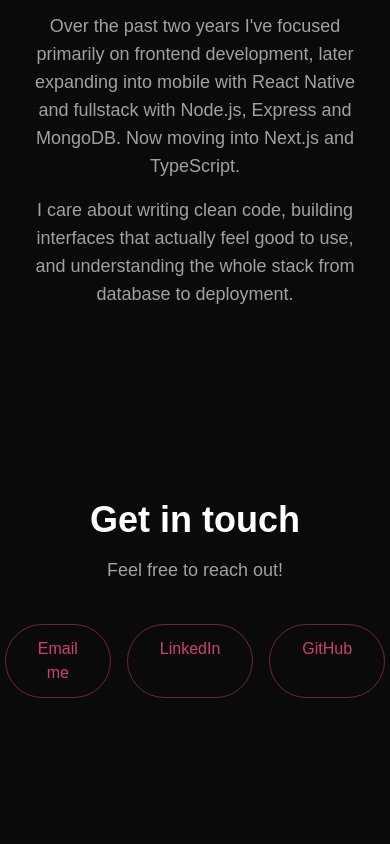
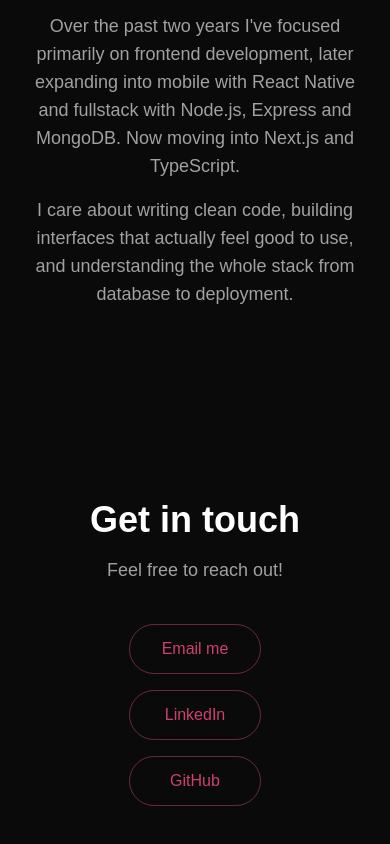
Before and after one commit to lina98st/portfolio, a Next.js app: page / in a window 390 px wide. Shown: the part 3521-4365 px from the top of the page. Before the commit the page ends 4315 px from the top, so only its background shows below. Built offline with nearby package versions, Linux system fonts and the light colour scheme.

Commit message:
Fix contact buttons layout on mobile

```diff
--- a/app/components/ContactSection.tsx
+++ b/app/components/ContactSection.tsx
@@ -6,7 +6,7 @@
     >
       <h2 className="text-4xl font-bold">Get in touch</h2>
       <p className="text-muted text-lg mt-4 mb-10">Feel free to reach out!</p>
-      <div className="flex gap-4">
+<div className="flex flex-col md:flex-row gap-4">
         <a
           href="mailto:alinaschmidt846@proton.me"
           className="border border-pink/40 text-pink/80 px-8 py-3 rounded-full hover:border-pink hover:text-pink transition-colors"
```
